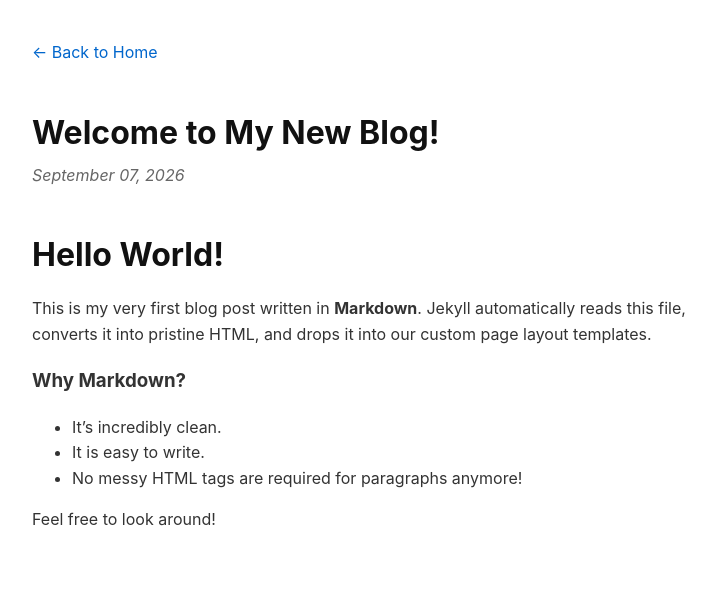
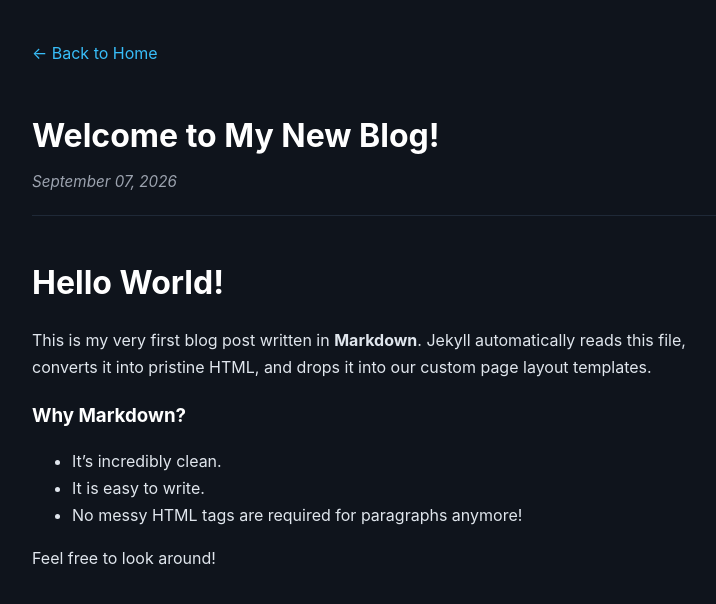
Before and after one commit to jan-tdy/jan-tdy, a Jekyll site: the page built from docs/_posts/2026-09-07-first-post.md, in a window 1280 px wide. Shown: the top 604 px of the page, without its empty margins (258-974 px from the left). Built offline with Jekyll 4.4.1, drawn with Linux system fonts in a browser that asks for light colours.

Commit message:
Revamp post layout styles for better aesthetics
Updated styles for post layout with new color scheme and improved readability.

```diff
--- a/docs/_layouts/post.html
+++ b/docs/_layouts/post.html
@@ -8,12 +8,70 @@ layout: null
     <meta name="viewport" content="width=device-width, initial-scale=1.0">
     <title>{{ page.title }} | {{ site.title }}</title>
     <style>
-        body { font-family: -apple-system, BlinkMacSystemFont, "Segoe UI", Roboto, sans-serif; line-height: 1.6; max-width: 700px; margin: 40px auto; padding: 0 20px; color: #333; }
-        header { margin-bottom: 40px; }
-        h1 { margin-bottom: 5px; color: #111; }
-        .date { color: #666; font-style: italic; }
-        .back-link { display: inline-block; margin-bottom: 20px; color: #0066cc; text-decoration: none; }
-        .back-link:hover { text-decoration: underline; }
+        /* Deep space background with soft white text */
+        body {
+            font-family: -apple-system, BlinkMacSystemFont, "Segoe UI", Roboto, sans-serif;
+            line-height: 1.7;
+            max-width: 700px;
+            margin: 40px auto;
+            padding: 0 20px;
+            color: #e0e6ed;
+            background-color: #0f141c;
+        }
+        header {
+            margin-bottom: 40px;
+            border-bottom: 1px solid #1f2937;
+            padding-bottom: 20px;
+        }
+        /* Crisp star-white titles */
+        h1, h2, h3, h4, h5, h6 {
+            margin-bottom: 5px;
+            color: #ffffff;
+        }
+        /* Subtle gray-blue for metadata */
+        .date {
+            color: #9ca3af;
+            font-style: italic;
+            font-size: 0.95rem;
+        }
+        /* High-visibility electric blue links */
+        a {
+            color: #38bdf8;
+            text-decoration: none;
+        }
+        a:hover {
+            text-decoration: underline;
+        }
+        .back-link {
+            display: inline-block;
+            margin-bottom: 20px;
+        }
+        /* Style adjustments for parsed Markdown content blocks */
+        main code {
+            background-color: #1e293b;
+            color: #f472b6;
+            padding: 2px 6px;
+            border-radius: 4px;
+            font-family: monospace;
+        }
+        main pre {
+            background-color: #1e293b;
+            padding: 15px;
+            border-radius: 8px;
+            overflow-x: auto;
+        }
+        main pre code {
+            background-color: transparent;
+            color: #e2e8f0;
+            padding: 0;
+        }
+        main blockquote {
+            border-left: 4px solid #38bdf8;
+            margin: 0;
+            padding-left: 20px;
+            color: #9ca3af;
+            font-style: italic;
+        }
     </style>
 </head>
 <body>
```
